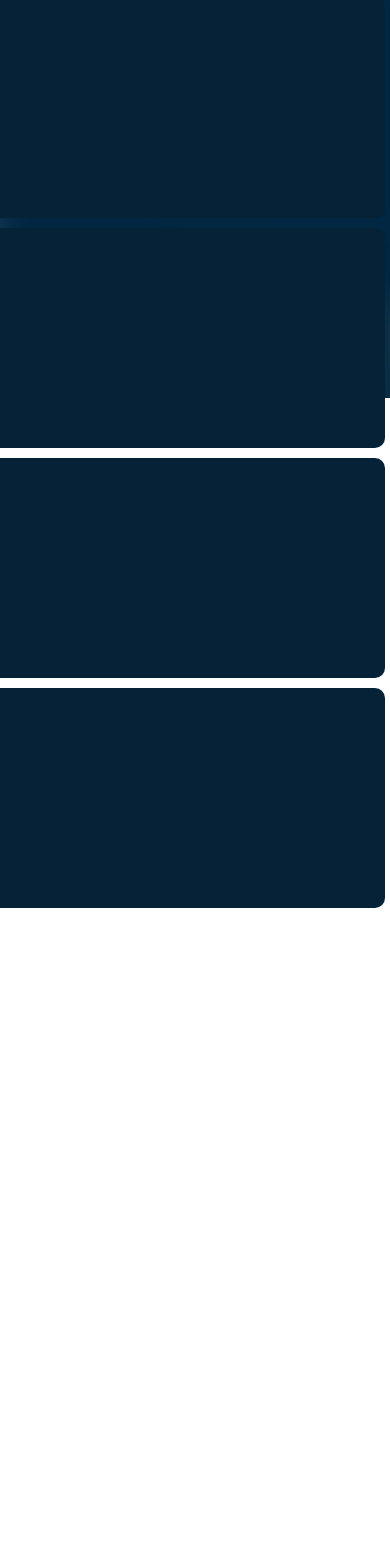
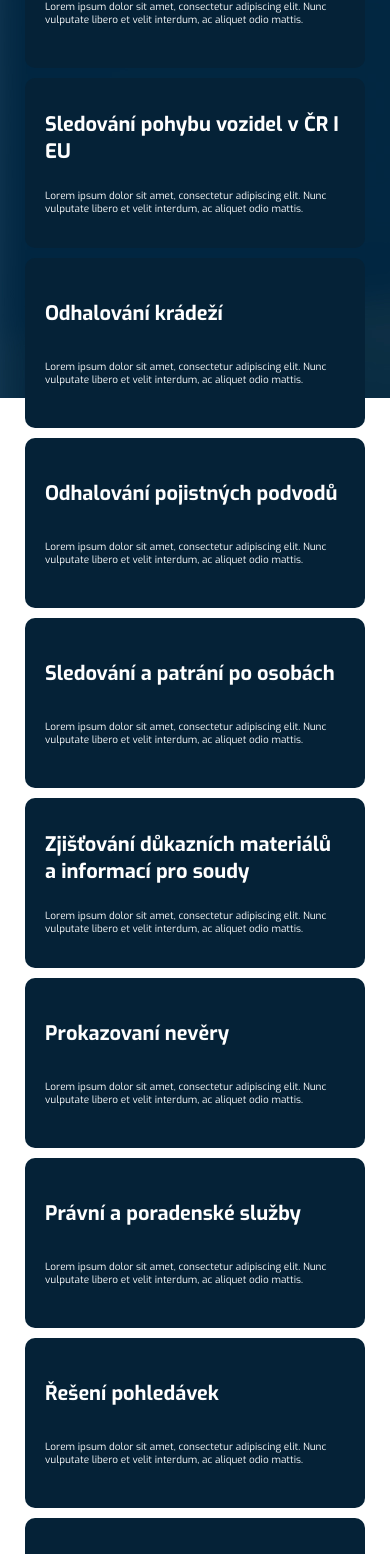
Before and after one commit to dadasus2/security-facility, a plain HTML site: page martinStranky/det_sluzby.html in a window 390 px wide. Shown: the part 446-2000 px from the top of the page. Before the commit the page ends 1754 px from the top, so only its background shows below. Drawn offline with Linux system fonts and the light colour scheme.

Commit message:
detektivní sluzby responsive

```diff
--- a/martinStranky/det_sluzby.css
+++ b/martinStranky/det_sluzby.css
@@ -14,7 +14,7 @@ html {
 }
 
 
-
+body {}
 
 html,
 body {
@@ -157,17 +157,27 @@ header .fas {
     font-weight: 300;
 }
 
+@media(max-width:1340px) {
+    .intro {
+        top: 100px;
+    }
+}
+
+@media(max-width:485px) {
+    .intro h1 {
+        font-size: 45px;
+    }
+}
 
 .sluzby-layout {
-    width: 1400px;
     position: relative;
     display: flex;
     flex-direction: row;
     flex-wrap: wrap;
     gap: 10px;
-    left: 50%;
-    transform: translate(-50%);
-    top: -400px;
+    justify-content: center;
+    margin: auto;
+    margin-top: -450px;
 }
 
 
@@ -183,7 +193,55 @@ header .fas {
     justify-content: space-evenly;
 }
 
+.sluzby-box h1 {
+    font-size: 25px;
+}
 
 .sluzby-box p {
     font-size: 13px;
 }
+
+@media(max-width:900px) {
+    .sluzby-layout {
+        margin-top: -500px;
+    }
+
+    .sluzby-box {
+        width: 300px;
+        height: 150px;
+    }
+
+    .sluzby-box h1 {
+        font-size: 20px;
+    }
+
+    .sluzby-box p {
+        font-size: 10px;
+    }
+}
+
+
+
+
+
+.footer {
+    width: 100vw;
+    height: 50px;
+    background: #002B4A;
+    display: flex;
+    justify-content: center;
+    align-items: center;
+    margin-top: 100px;
+}
+
+.footer h1 {
+    font-size: 15px;
+    color: #adadad;
+    font-weight: 200;
+}
+
+@media(max-width:485px) {
+    .footer {
+        margin-top: 50px;
+    }
+}
--- a/martinStranky/det_sluzby.html
+++ b/martinStranky/det_sluzby.html
@@ -51,24 +51,67 @@
     <div class="sluzby-layout">
         <div class="sluzby-box">
             <h1>Hledání osob a majetku</h1>
-            <p>Obrana před sledováním. Patří k základním technikám zpravodajské práce. Účelem kontrasledování není
-                setřást eventuální sledovací skupinu, ale především nenásilně zjistit, zda je jedinec skutečně
-                sledován, či nikoli.</p>
+            <p>Lorem ipsum dolor sit amet, consectetur adipiscing elit. Nunc vulputate libero et velit interdum, ac
+                aliquet odio mattis.</p>
         </div>
-        <div class="sluzby-box"></div>
-        <div class="sluzby-box"></div>
-        <div class="sluzby-box"></div>
-        <div class="sluzby-box"></div>
-        <div class="sluzby-box"></div>
-        <div class="sluzby-box"></div>
-        <div class="sluzby-box"></div>
-        <div class="sluzby-box"></div>
-        <div class="sluzby-box"></div>
-        <div class="sluzby-box"></div>
+        <div class="sluzby-box">
+            <h1>Sledování pohybu vozidel v ČR I EU</h1>
+            <p>Lorem ipsum dolor sit amet, consectetur adipiscing elit. Nunc vulputate libero et velit interdum, ac
+                aliquet odio mattis.</p>
+        </div>
+        <div class="sluzby-box">
+            <h1>Odhalování krádeží</h1>
+            <p>Lorem ipsum dolor sit amet, consectetur adipiscing elit. Nunc vulputate libero et velit interdum, ac
+                aliquet odio mattis.</p>
+        </div>
+        <div class="sluzby-box">
+            <h1>Odhalování pojistných podvodů</h1>
+            <p>Lorem ipsum dolor sit amet, consectetur adipiscing elit. Nunc vulputate libero et velit interdum, ac
+                aliquet odio mattis.</p>
+        </div>
+        <div class="sluzby-box">
+            <h1>Sledování a patrání po osobách</h1>
+            <p>Lorem ipsum dolor sit amet, consectetur adipiscing elit. Nunc vulputate libero et velit interdum, ac
+                aliquet odio mattis.</p>
+        </div>
+        <div class="sluzby-box">
+            <h1>Zjišťování důkazních materiálů a informací pro soudy</h1>
+            <p>Lorem ipsum dolor sit amet, consectetur adipiscing elit. Nunc vulputate libero et velit interdum, ac
+                aliquet odio mattis.</p>
+        </div>
+        <div class="sluzby-box">
+            <h1>Prokazovaní nevěry</h1>
+            <p>Lorem ipsum dolor sit amet, consectetur adipiscing elit. Nunc vulputate libero et velit interdum, ac
+                aliquet odio mattis.</p>
+        </div>
+        <div class="sluzby-box">
+            <h1>Právní a poradenské služby</h1>
+            <p>Lorem ipsum dolor sit amet, consectetur adipiscing elit. Nunc vulputate libero et velit interdum, ac
+                aliquet odio mattis.</p>
+        </div>
+        <div class="sluzby-box">
+            <h1>Řešení pohledávek</h1>
+            <p>Lorem ipsum dolor sit amet, consectetur adipiscing elit. Nunc vulputate libero et velit interdum, ac
+                aliquet odio mattis.</p>
+        </div>
+        <div class="sluzby-box">
+            <h1>Kontrasledování VIP osob</h1>
+            <p>Lorem ipsum dolor sit amet, consectetur adipiscing elit. Nunc vulputate libero et velit interdum, ac
+                aliquet odio mattis.</p>
+        </div>
+        <div class="sluzby-box">
+            <h1>Penetrační testy</h1>
+            <p>Lorem ipsum dolor sit amet, consectetur adipiscing elit. Nunc vulputate libero et velit interdum, ac
+                aliquet odio mattis.</p>
+        </div>
     </div>
 
 
-
+    <div class="footer">
+        <h1>
+            © 2022 security-facility.cz | <a href="http://drie.cz/">www.drie.cz</a>
+        </h1>
+    </div>
 
     <script src="menu.js"></script>
 </body>
```
